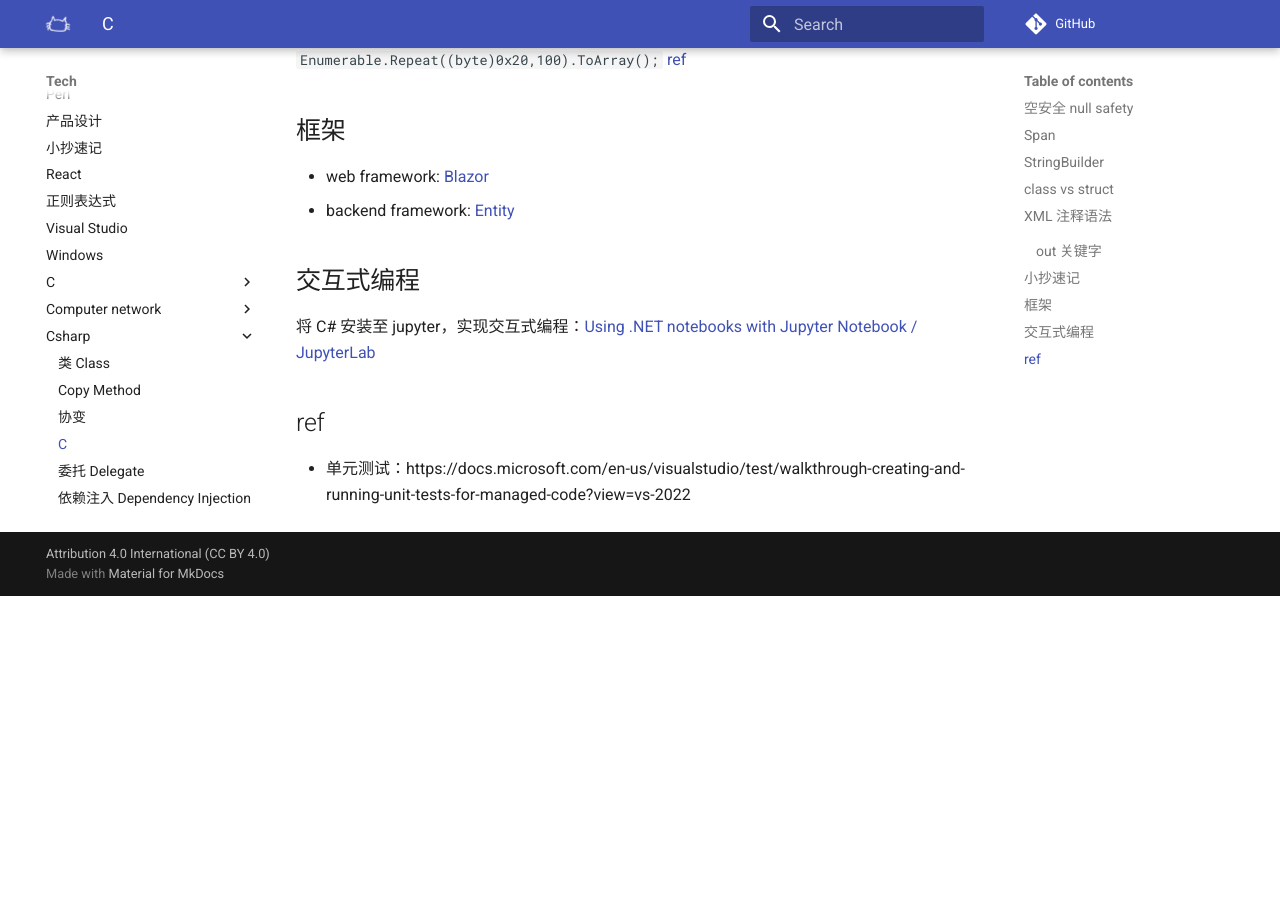
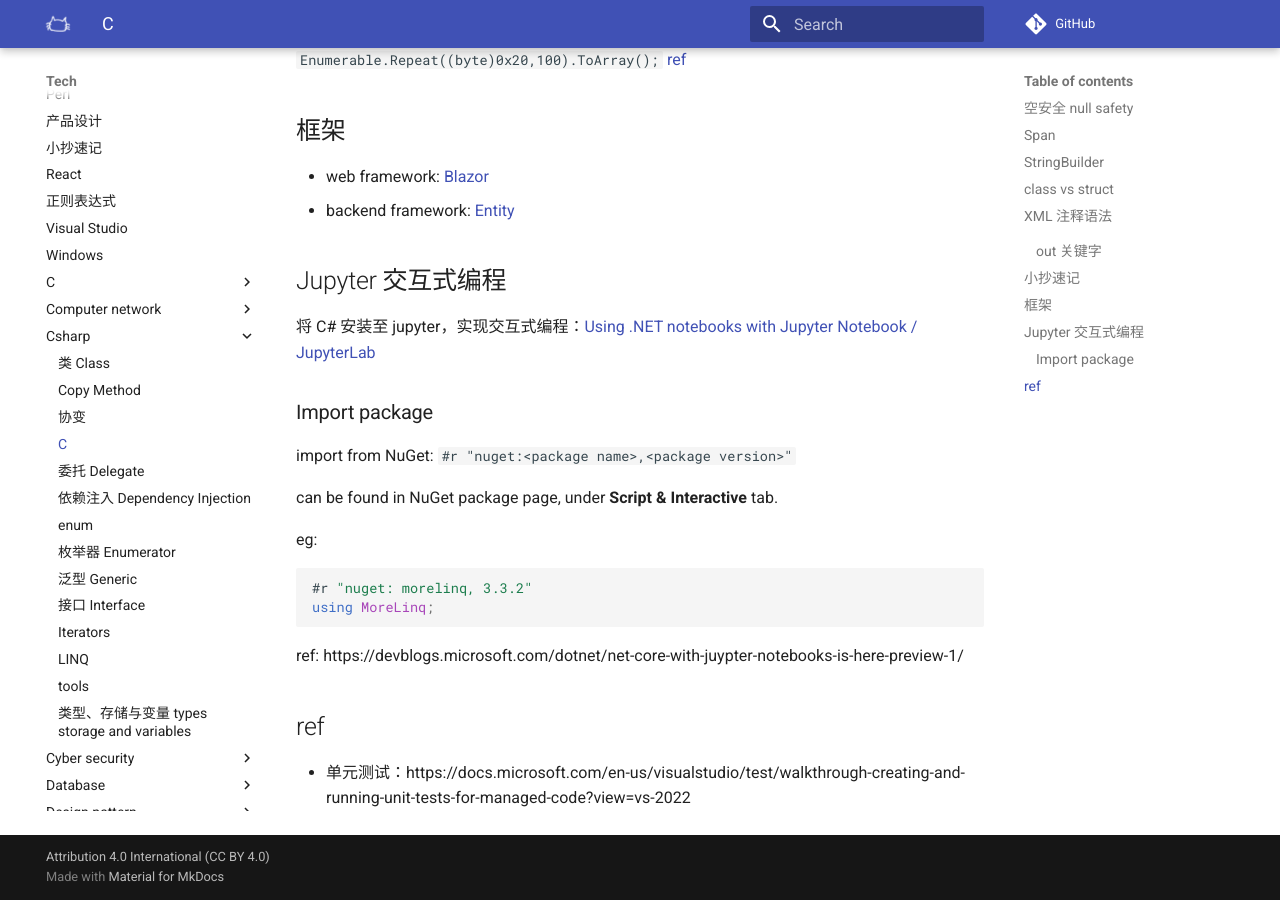
Before and after one commit to luoxufeiyan/wiki.luoxufeiyan.com, an MkDocs documentation site: the page built from docs/tech/csharp/csharp.md, in a window 1280 px wide and 900 px high, scrolled down 3194 px. Built offline with MkDocs 1.6.1 and Material for MkDocs 9.7.7, drawn with Linux system fonts in a browser that asks for light colours; comment, search, counter and statistics services are not loaded; before the commit the page ends 3790 px from its top, so only the background shows below that.

Commit message:
update jupyter

````diff
--- a/docs/tech/csharp/csharp.md
+++ b/docs/tech/csharp/csharp.md
@@ -141,9 +141,24 @@
 - web framework: [Blazor](https://dotnet.microsoft.com/apps/aspnet/web-apps/blazor)
 - backend framework: [Entity](https://docs.microsoft.com/en-us/ef/core/)
 
-## 交互式编程
+## Jupyter 交互式编程
 
 将 C# 安装至 jupyter，实现交互式编程：[Using .NET notebooks with Jupyter Notebook / JupyterLab](https://github.com/dotnet/interactive/blob/main/docs/NotebookswithJupyter.md)
+
+### Import package
+
+import from NuGet: `#r "nuget:<package name>,<package version>"`
+
+can be found in NuGet package page, under **Script & Interactive** tab.
+
+eg:
+
+```c#
+#r "nuget: morelinq, 3.3.2"
+using MoreLinq;
+```
+
+ref: https://devblogs.microsoft.com/dotnet/net-core-with-juypter-notebooks-is-here-preview-1/
 
 ## ref
 
````
